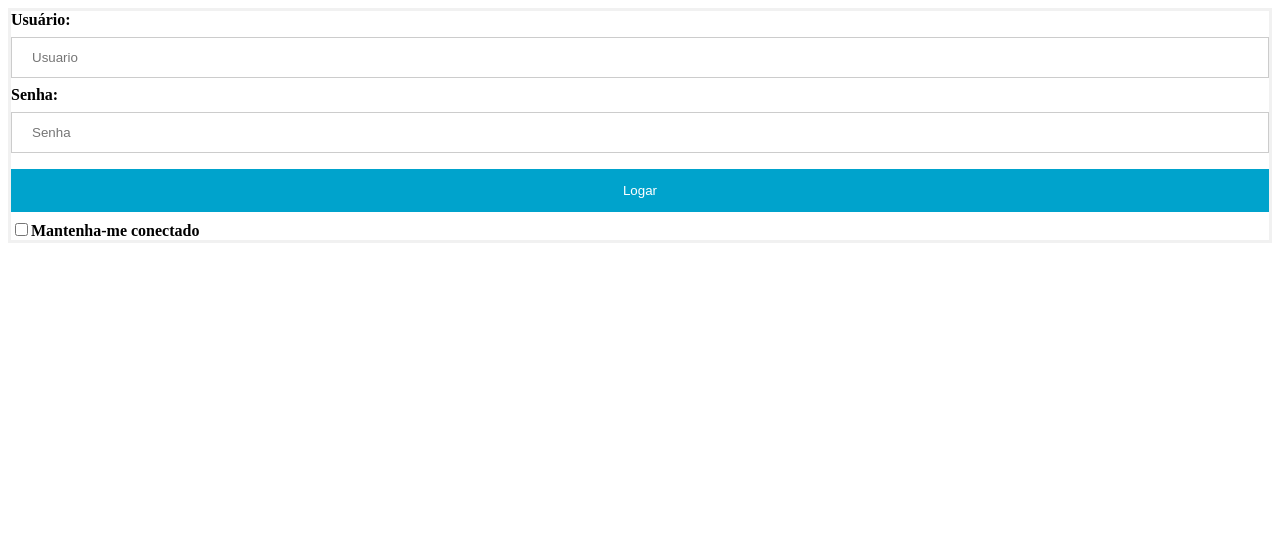
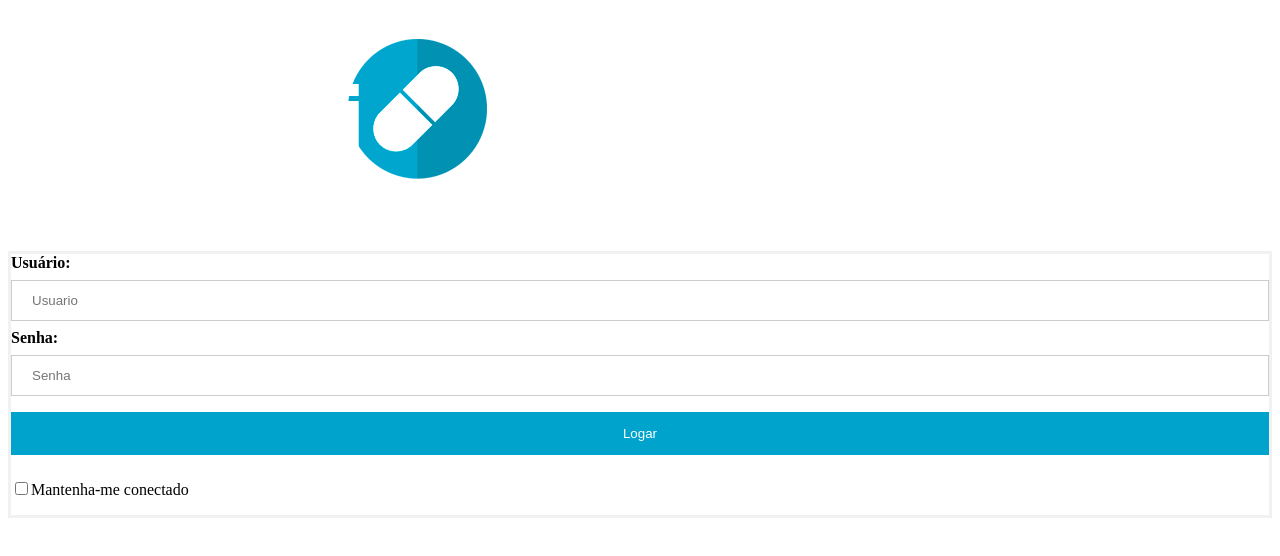
Before and after one commit to ojedabecka/projectSA, a plain HTML site: page SA/login.html in a window 1280 px wide. Drawn offline with Linux system fonts and the light colour scheme.

Commit message:
update login

```diff
--- a/SA/login.html
+++ b/SA/login.html
@@ -4,26 +4,35 @@
        <meta charset="UTF-8">
        <meta name="viewport" content="width=device-width, initial-scale=1.0">
        <meta http-equiv="X-UA-Compatible" content="ie=edge">
-    <title>Sold!</title>
+       <title>Login Garutti</title>
        <link rel="stylesheet" href="style_login.css">
        <script src="cadastro.js"></script>
+       <h1><img src="droga.png"></h1>
     </head>
     <body>
+        <div class="wrapper">
             <form>
-        <div>
-        <label for="usuario"><b>Usuário:<b></label>
-        <input type="text" id="loginAutenticacao" placeholder="Usuario" value="">
+                <div class="input-wrapper">
+                    <label for="usuario"><b>Usuário:</b></label>
+                    <input type="text" id="usuario" placeholder="Usuario" value="">
+                </div>
 
+                <div class="input-wrapper">
                     <label for="senha"><b>Senha:</b></label>
-        <input type="password" id="senhaAutenticacao" placeholder="Senha" value="">
+                    <input type="password" id="senha" placeholder="Senha" value="">
+                </div>
 
+                <div class="input-wrapper">
                     <button type="submit" value="Logar" onclick="logar()">Logar</button>
+                </div>
+
                 <label>
+                    <p>
                         <input type="checkbox" name="lembrar">Mantenha-me conectado
+                    </p>
                 </label>
+            </form>
         </div>
-        </form>
-
 
     </body>
     </html>
```
Lines whose indentation alone changed are shown as unchanged.
